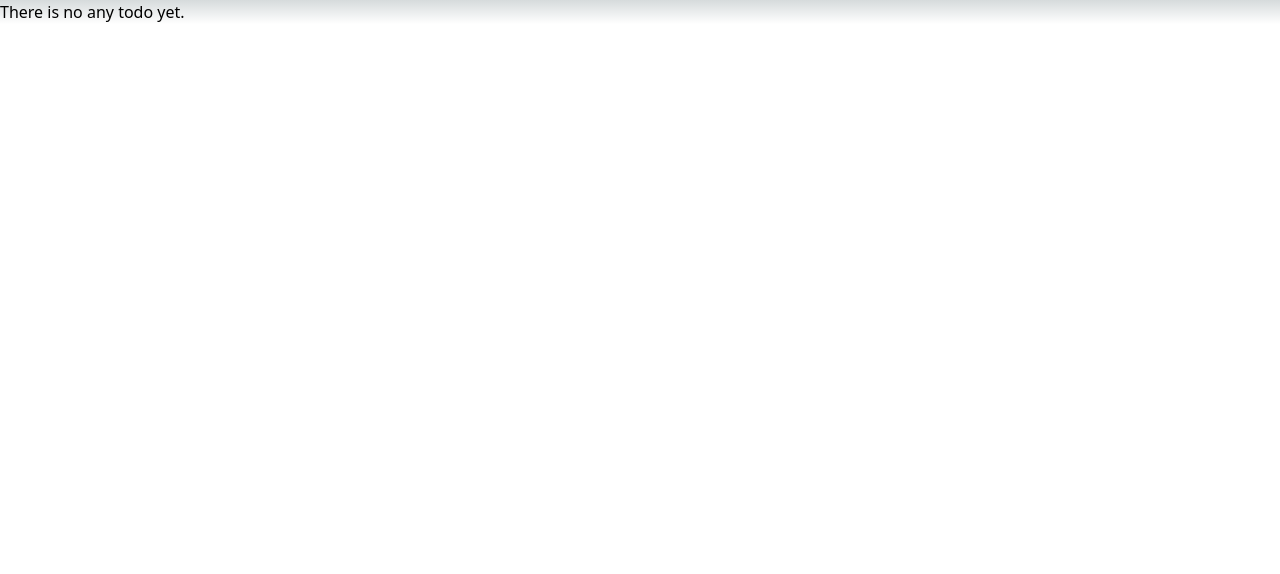
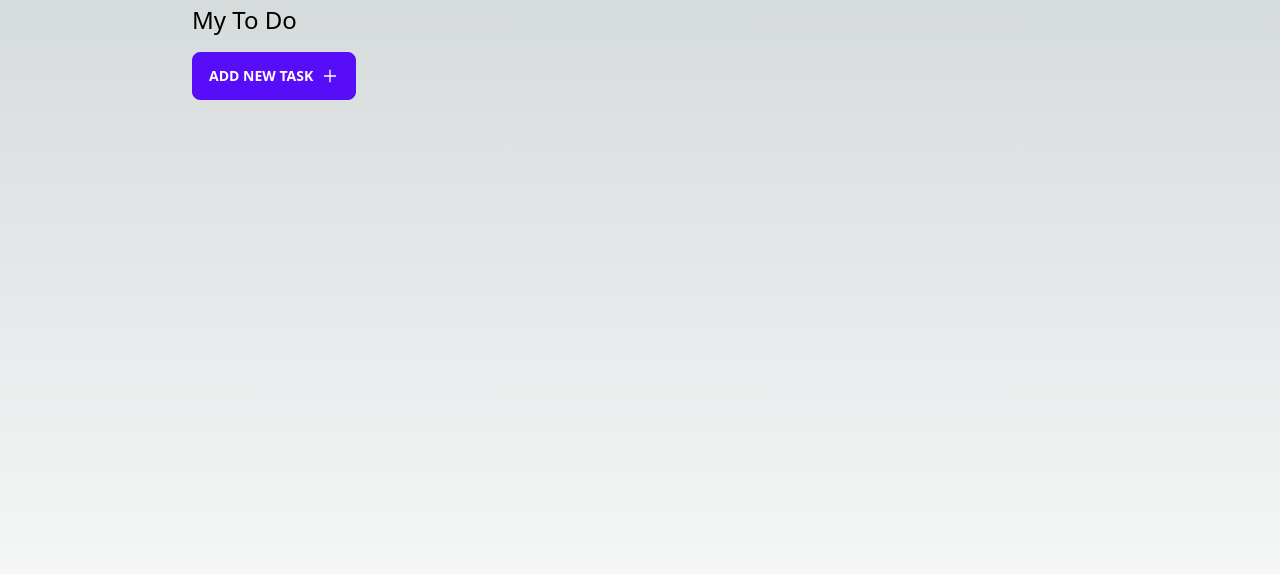
Before and after one commit to tad27/next-13-todo, a Next.js app: page / in a window 1280 px wide. Shown: the top 574 px of the page. Built offline with nearby package versions, Linux system fonts and the light colour scheme.

Commit message:
Add "AddTask" Component

```diff
--- /dev/null
+++ b/src/app/components/AddTask.jsx
@@ -0,0 +1,40 @@
+"use client";
+import React, { useState } from "react";
+import { AiOutlinePlus } from "react-icons/ai";
+import Modal from "./Modal";
+
+function AddTask() {
+  const [modalOpen, setModalOpen] = useState(false);
+  const [task, setTask] = useState("");
+
+  function handleSubmit(e) {
+    e.preventDefault();
+    console.log(task);
+
+    setTask("");
+    setModalOpen(false);
+  }
+
+  return (
+    <div className="my-4">
+      <button onClick={() => setModalOpen(true)} className="btn btn-primary ">
+        Add New Task
+        <AiOutlinePlus size={18} className="ml-2" />
+      </button>
+      <Modal modalOpen={modalOpen} setModalOpen={setModalOpen}>
+        <form onSubmit={handleSubmit} className="flex flex-col gap-2">
+          <h3 className="text-xl font-bold">Add a new task</h3>
+          <input
+            type="text"
+            placeholder="write something..."
+            className="w-full px-2 py-2 rounded"
+            value={task}
+            onChange={(e) => setTask(e.target.value)}
+          />
+        </form>
+      </Modal>
+    </div>
+  );
+}
+
+export default AddTask;
--- a/src/app/layout.js
+++ b/src/app/layout.js
@@ -8,7 +8,11 @@ export const metadata = {
 export default function RootLayout({ children }) {
   return (
     <html lang="en">
-      <body>{children}</body>
+      <body className="p-1">
+        <main className="min-h-[750px]">
+          <div className="max-w-4xl mx-auto">{children}</div>
+        </main>
+      </body>
     </html>
   );
 }
--- a/src/app/page.js
+++ b/src/app/page.js
@@ -1,12 +1,10 @@
-import Image from "next/image";
-import { Inter } from "next/font/google";
-
-const inter = Inter({ subsets: ["latin"] });
+import AddTask from "./components/AddTask";
 
 export default function Home() {
   return (
-    <div>
-      <h1>There is no any todo yet.</h1>
-    </div>
+    <section>
+      <h1 className="text-2xl">My To Do</h1>
+      <AddTask />
+    </section>
   );
 }
```
Also changed, not shown: 1 other file (tests, documents, lock files or other folders).
